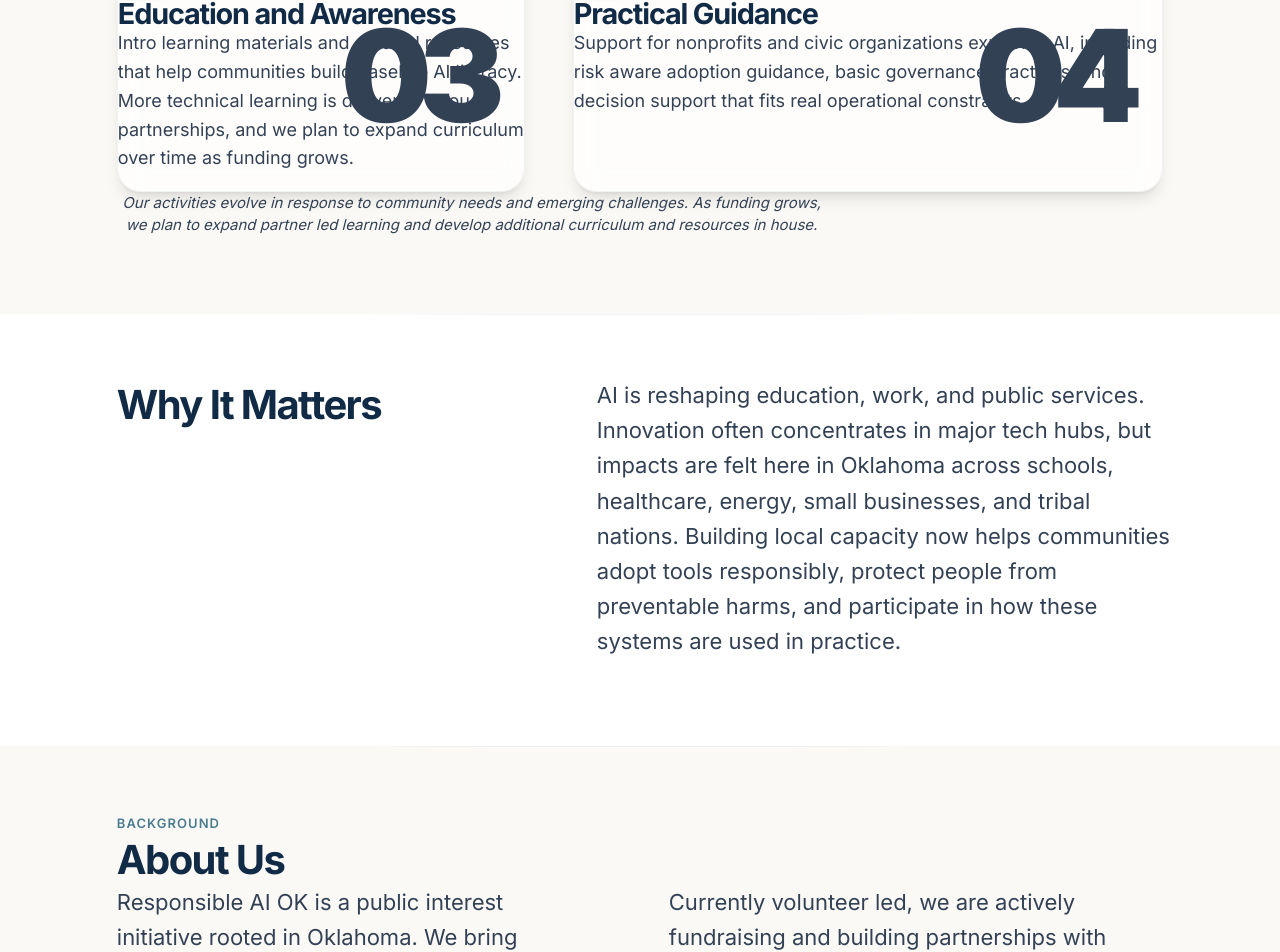
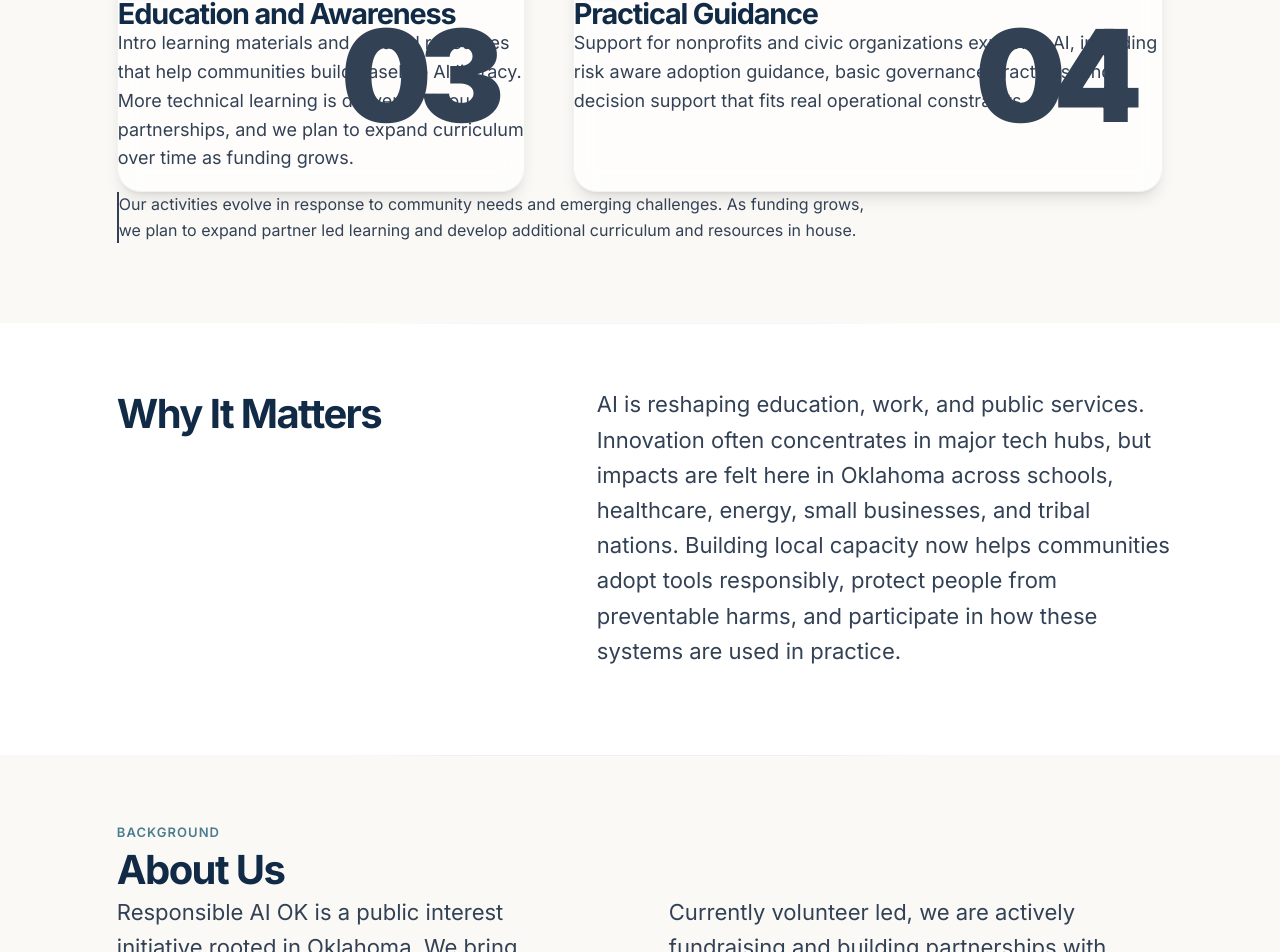
Before and after one commit to denkodes/responsibleaiok, a Next.js app: page / in a window 1280 px wide. Shown: the part 1635-2587 px from the top of the page. Built offline with nearby package versions, Linux system fonts and the light colour scheme; no server answers.

Commit message:
refine: increase card padding, improve closing line placement with border accent

```diff
--- a/components/ActivitiesSection.tsx
+++ b/components/ActivitiesSection.tsx
@@ -164,7 +164,7 @@ export default function ActivitiesSection() {
                                 key={activity.id}
                                 className={cn(
                                     gridSpans[index],
-                                    "relative p-8 md:p-12 rounded-3xl glass-card shadow-lg",
+                                    "relative p-10 md:p-16 rounded-3xl glass-card shadow-lg",
                                     "transition-all duration-700 ease-smooth group overflow-hidden",
                                     "hover:shadow-hover hover:-translate-y-3",
                                     isVisible && `fade-in fade-in-delay-${index + 2}`
@@ -198,22 +198,18 @@ export default function ActivitiesSection() {
                     })}
                 </div>
 
-                {/* ============================================
-            EXPLANATORY NOTE
-            ============================================
-
-            Clarifies that these are "activities" not "programs"
-            to allow flexibility as organization evolves.
-            ============================================ */}
+                {/* Professional closing note with subtle accent */}
                 <div
                     className={cn(
-                        "mt-12 text-center",
+                        "mt-16 max-w-3xl",
                         isVisible && "fade-in fade-in-delay-4"
                     )}
                 >
-                    <p className="text-sm text-slate italic max-w-2xl mx-auto">
-                        {ACTIVITIES_CONTENT.closingLine}
-                    </p>
+                    <div className="pl-6 border-l-2 border-taupe-gold/30">
+                        <p className="text-base text-slate/80 leading-relaxed">
+                            {ACTIVITIES_CONTENT.closingLine}
+                        </p>
+                    </div>
                 </div>
             </div>
         </section>
```
